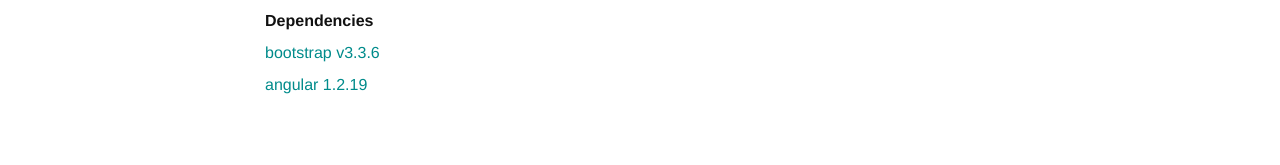
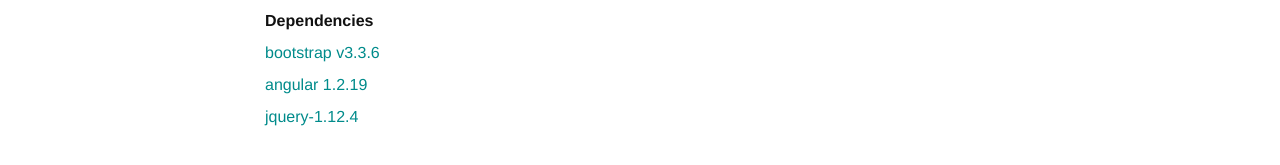
Before and after one commit to gabrielpascua/gabrielpascua.com, a Jekyll site: the page built from about.md, in a window 1280 px wide. Shown: the part 471-636 px from the top of the page. Built offline with Jekyll 4.4.1, drawn with Linux system fonts in a browser that asks for light colours.

Commit message:
Adding jquery

```diff
--- a/about.md
+++ b/about.md
@@ -31,7 +31,8 @@ date:   2016-06-18 17:00
     <p>
     <b>Dependencies</b><br />
     <a href="http://getbootstrap.com/" target="_blank">bootstrap v3.3.6</a><br />
-    <a href="https://angularjs.org/" target="_blank">angular 1.2.19</a>
+    <a href="https://angularjs.org/" target="_blank">angular 1.2.19</a><br />
+    <a href="https://jquery.com/" target="_blank">jquery-1.12.4</a>
     </p>
 
 </div>
```
